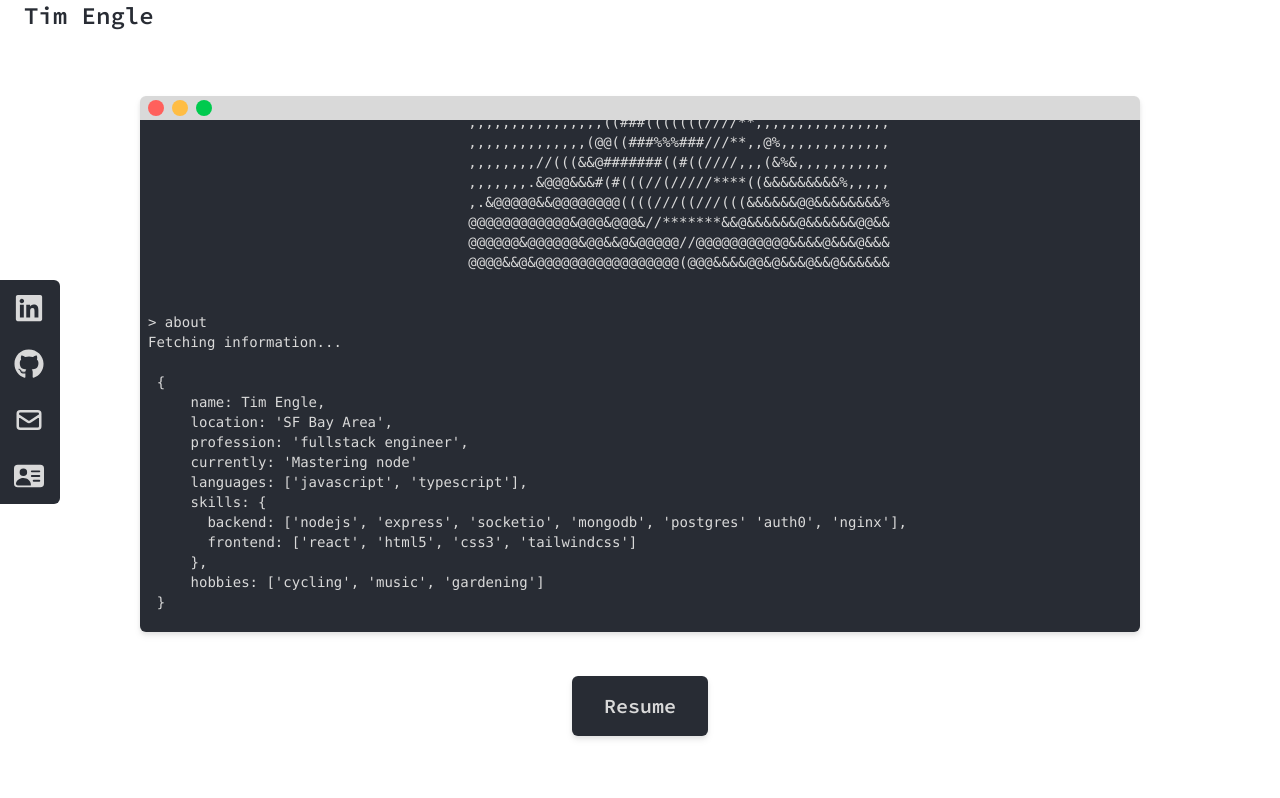
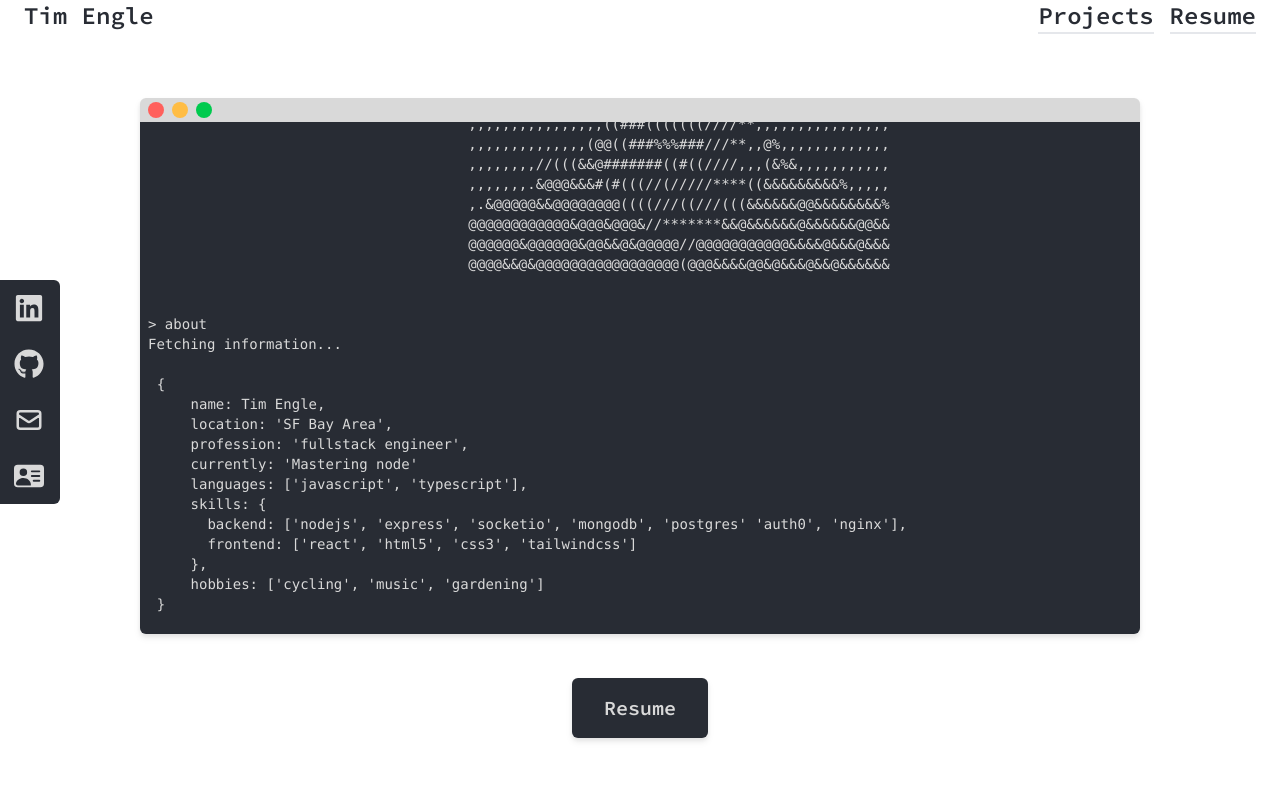
Before and after one commit to TimEngleSF/portfolio, a React (Vite) app: page / in a window 1280 px wide. Shown: the top 798 px of the page. Built offline with nearby package versions, Linux system fonts and the light colour scheme.

Commit message:
Add nav links and update pdf import

```diff
--- a/src/components/Header/Header.jsx
+++ b/src/components/Header/Header.jsx
@@ -1,26 +1,23 @@
 import HeaderLink from "./HeaderLink";
-import TerminalContainer from "../Terminal/TerminalContainer";
-import ResumeButton from "./ResumeButton";
+// import TerminalContainer from "../Terminal/TerminalContainer";
+// import ResumeButton from "./ResumeButton";
 
 const Header = () => {
   return (
     <header className="px-6">
       <div className=" flex justify-between">
         <h1 className="font-scp text-2xl font-semibold">Tim Engle</h1>
-        {/* <nav>
+        <nav className="font-scp">
           <ul className="flex gap-4">
-            <HeaderLink headerText="Home" />
-            <HeaderLink headerText="About" />
-            <HeaderLink headerText="Experience" />
-            <HeaderLink headerText="Contact" />
-            <HeaderLink headerText="Resume" />
+            <HeaderLink linkText="Projects" url="projects" isPageLink={true} />
+            <HeaderLink
+              linkText="Resume"
+              url="/Tim_Engle_Resume.pdf"
+              isPageLink={false}
+            />
           </ul>
-        </nav> */}
+        </nav>
       </div>
-      {/* <div className="flex h-full flex-col  "> */}
-      {/* <TerminalContainer />
-      <ResumeButton /> */}
-      {/* </div> */}
     </header>
   );
 };
--- a/src/components/Header/HeaderLink.jsx
+++ b/src/components/Header/HeaderLink.jsx
@@ -1,7 +1,18 @@
-const HeaderLink = ({ headerText, headerLink }) => {
+import { Link } from "react-scroll";
+const HeaderLink = ({ linkText, url, isPageLink }) => {
+  const linkEl = isPageLink ? (
+    <Link to={url} smooth duration={500}>
+      {linkText}
+    </Link>
+  ) : (
+    <a href={url} target="_blank">
+      {linkText}
+    </a>
+  );
+
   return (
     <li className="border-b-2 text-2xl font-bold duration-300 hover:border-black">
-      <a href={headerLink}>{headerText}</a>
+      {linkEl}
     </li>
   );
 };
--- a/src/components/Header/ResumeButton.jsx
+++ b/src/components/Header/ResumeButton.jsx
@@ -1,11 +1,10 @@
-import '../../global.css';
-import resume from '../../../public/Tim_Engle_Resume.pdf';
+import "../../global.css";
 
 const ResumeButton = () => {
   return (
     <div className="mt-8 flex justify-center">
       <a
-        href={resume}
+        href="/Tim_Engle_Resume.pdf"
         target="_blank"
         rel="noopener noreferrer"
         className="resume-button mx-auto mt-4 inline-block rounded-md bg-termScreen px-8 py-4 font-scp text-xl font-semibold  text-termTop drop-shadow-md"
--- a/src/components/Sidebar/Sidebar.jsx
+++ b/src/components/Sidebar/Sidebar.jsx
@@ -1,5 +1,3 @@
-import resume from '../../../public/Tim_Engle_Resume.pdf';
-
 const Sidebar = () => {
   return (
     <div className="fixed left-0 top-[35%] hidden flex-col lg:flex ">
@@ -74,7 +72,7 @@ const Sidebar = () => {
         </li>
         <li className="ml-[-100px] flex h-14 w-40 items-center justify-between rounded-br-md bg-termScreen px-4 duration-300 hover:ml-[-10px] hover:rounded-md">
           <a
-            href={resume}
+            href="/Tim_Engle_Resume.pdf"
             target="_blank"
             className="flex w-full items-center justify-between text-termTop"
             rel="noreferrer"
```
Also changed, not shown: 1 other file (tests, documents, lock files or other folders).
